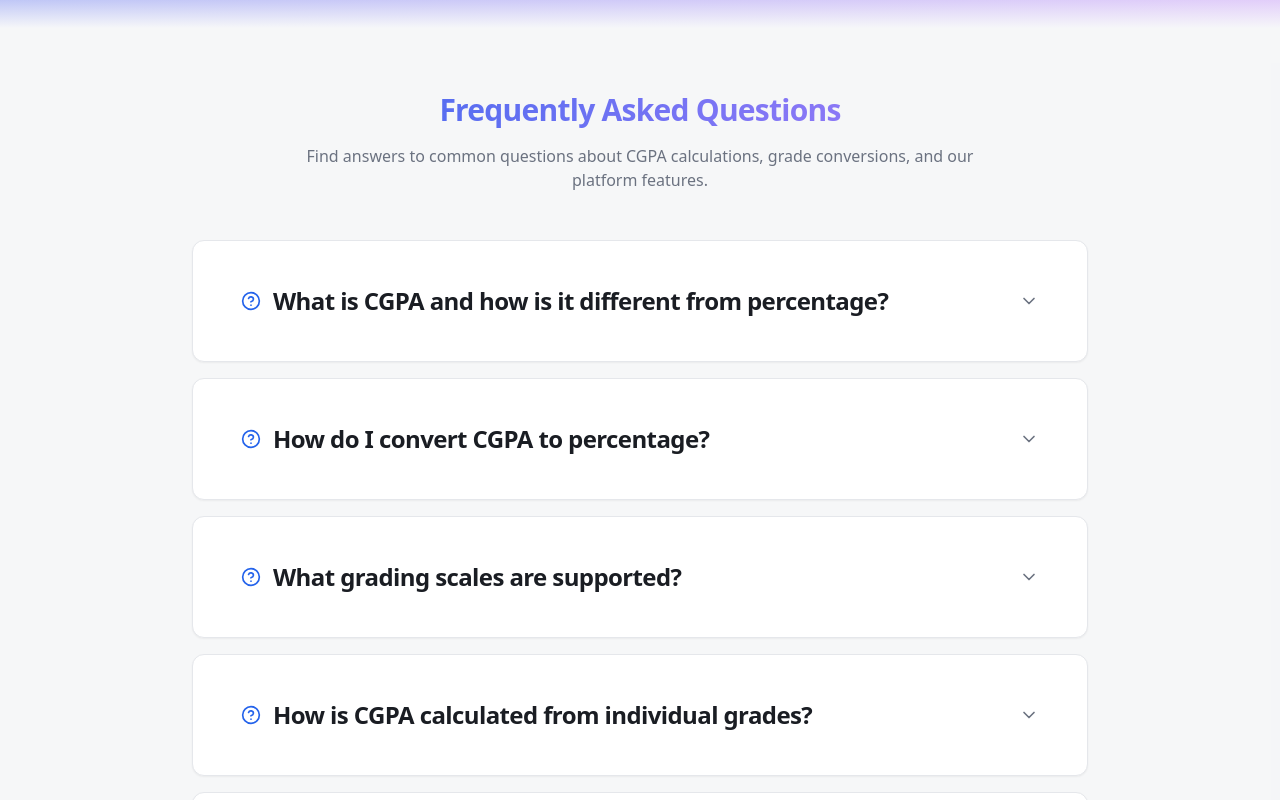
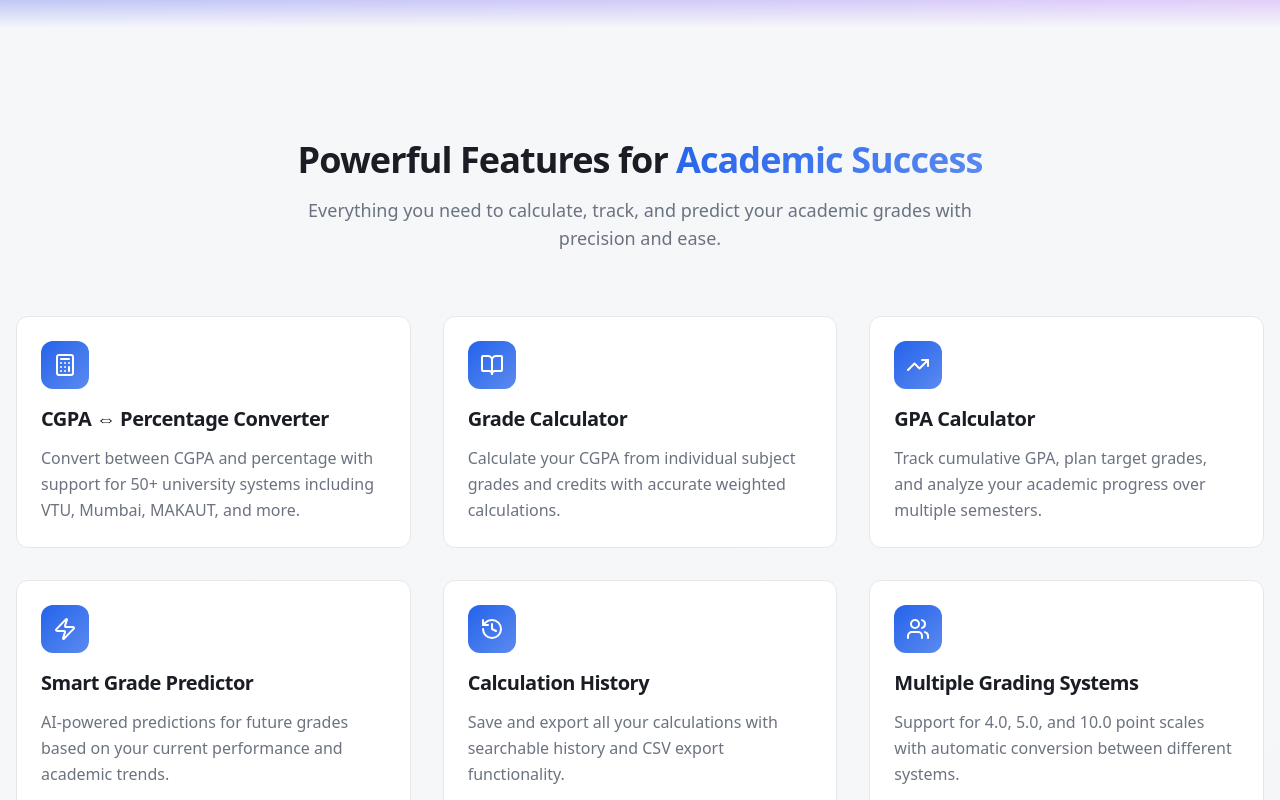
Before and after one commit to VigneshGundari/grade-glide-pro, a React (Vite) app: page / in a window 1280 px wide. Shown: the part 700-1500 px from the top of the page. Built offline with nearby package versions, Linux system fonts and the light colour scheme.

Commit message:
Add Google AdSense and fix visibility
Integrate Google AdSense for monetization and ensure that the "view features" are not visible when they should not be.

```diff
--- a/index.html
+++ b/index.html
@@ -21,6 +21,9 @@
     <link rel="preconnect" href="https://fonts.googleapis.com">
     <link rel="preconnect" href="https://fonts.gstatic.com" crossorigin>
     <link href="https://fonts.googleapis.com/css2?family=Inter:wght@400;500;600;700&display=swap" rel="stylesheet">
+
+    <!-- Google AdSense -->
+    <script async src="https://pagead2.googlesyndication.com/pagead/js/adsbygoogle.js?client=ca-pub-XXXXXXXXXX" crossorigin="anonymous"></script>
   </head>
 
   <body>
--- /dev/null
+++ b/src/components/ui/ad-banner.tsx
@@ -0,0 +1,61 @@
+import { useEffect } from "react";
+
+interface AdBannerProps {
+  slot: string;
+  format?: "auto" | "rectangle" | "vertical" | "horizontal";
+  className?: string;
+}
+
+export function AdBanner({ slot, format = "auto", className = "" }: AdBannerProps) {
+  useEffect(() => {
+    try {
+      // @ts-ignore
+      (window.adsbygoogle = window.adsbygoogle || []).push({});
+    } catch (err) {
+      console.log("AdSense error:", err);
+    }
+  }, []);
+
+  return (
+    <div className={`ad-container ${className}`}>
+      <ins
+        className="adsbygoogle"
+        style={{ display: "block" }}
+        data-ad-client="ca-pub-XXXXXXXXXX"
+        data-ad-slot={slot}
+        data-ad-format={format}
+        data-full-width-responsive="true"
+      ></ins>
+    </div>
+  );
+}
+
+export function TopBanner() {
+  return (
+    <AdBanner
+      slot="1234567890"
+      format="horizontal"
+      className="w-full max-w-4xl mx-auto my-8"
+    />
+  );
+}
+
+export function SidebarAd() {
+  return (
+    <AdBanner
+      slot="0987654321"
+      format="vertical"
+      className="w-full max-w-xs"
+    />
+  );
+}
+
+export function InContentAd() {
+  return (
+    <AdBanner
+      slot="1122334455"
+      format="rectangle"
+      className="w-full max-w-sm mx-auto my-6"
+    />
+  );
+}
--- /dev/null
+++ b/src/components/ui/features-section.tsx
@@ -0,0 +1,66 @@
+import { Calculator, TrendingUp, BookOpen, History, Users, Zap } from "lucide-react";
+
+export function FeaturesSection() {
+  const features = [
+    {
+      icon: Calculator,
+      title: "CGPA ⇔ Percentage Converter",
+      description: "Convert between CGPA and percentage with support for 50+ university systems including VTU, Mumbai, MAKAUT, and more."
+    },
+    {
+      icon: BookOpen,
+      title: "Grade Calculator",
+      description: "Calculate your CGPA from individual subject grades and credits with accurate weighted calculations."
+    },
+    {
+      icon: TrendingUp,
+      title: "GPA Calculator",
+      description: "Track cumulative GPA, plan target grades, and analyze your academic progress over multiple semesters."
+    },
+    {
+      icon: Zap,
+      title: "Smart Grade Predictor",
+      description: "AI-powered predictions for future grades based on your current performance and academic trends."
+    },
+    {
+      icon: History,
+      title: "Calculation History",
+      description: "Save and export all your calculations with searchable history and CSV export functionality."
+    },
+    {
+      icon: Users,
+      title: "Multiple Grading Systems",
+      description: "Support for 4.0, 5.0, and 10.0 point scales with automatic conversion between different systems."
+    }
+  ];
+
+  return (
+    <section id="features" className="py-20 bg-gradient-to-br from-background to-muted/20">
+      <div className="container mx-auto px-4">
+        <div className="text-center mb-16">
+          <h2 className="text-3xl md:text-4xl font-bold mb-4">
+            Powerful Features for
+            <span className="text-transparent bg-gradient-primary bg-clip-text ml-2">
+              Academic Success
+            </span>
+          </h2>
+          <p className="text-lg text-muted-foreground max-w-2xl mx-auto">
+            Everything you need to calculate, track, and predict your academic grades with precision and ease.
+          </p>
+        </div>
+
+        <div className="grid grid-cols-1 md:grid-cols-2 lg:grid-cols-3 gap-8">
+          {features.map((feature, index) => (
+            <div key={index} className="bg-card border border-border rounded-xl p-6 hover:shadow-soft transition-all duration-300 hover:-translate-y-1">
+              <div className="inline-flex items-center justify-center w-12 h-12 bg-gradient-primary rounded-lg mb-4">
+                <feature.icon className="h-6 w-6 text-primary-foreground" />
+              </div>
+              <h3 className="text-xl font-semibold mb-3 text-card-foreground">{feature.title}</h3>
+              <p className="text-muted-foreground leading-relaxed">{feature.description}</p>
+            </div>
+          ))}
+        </div>
+      </div>
+    </section>
+  );
+}
--- a/src/pages/Index.tsx
+++ b/src/pages/Index.tsx
@@ -7,6 +7,8 @@ import { GPACalculator } from "@/components/calculators/gpa-calculator";
 import { GradePredictor } from "@/components/calculators/grade-predictor";
 import { CalculationHistory } from "@/components/calculators/calculation-history";
 import { FAQ } from "@/components/ui/faq";
+import { FeaturesSection } from "@/components/ui/features-section";
+import { TopBanner, InContentAd } from "@/components/ui/ad-banner";
 
 const Index = () => {
   const [activeSection, setActiveSection] = useState("hero");
@@ -37,7 +39,14 @@ const Index = () => {
       case "history":
         return <CalculationHistory history={calculationHistory} onClearHistory={clearHistory} />;
       default:
-        return <HeroSection onGetStarted={handleGetStarted} />;
+        return (
+          <>
+            <HeroSection onGetStarted={handleGetStarted} />
+            <TopBanner />
+            <FeaturesSection />
+            <InContentAd />
+          </>
+        );
     }
   };
 
```
Also changed, not shown: src/components/ui/hero-section.tsx (+11 -1 lines).
